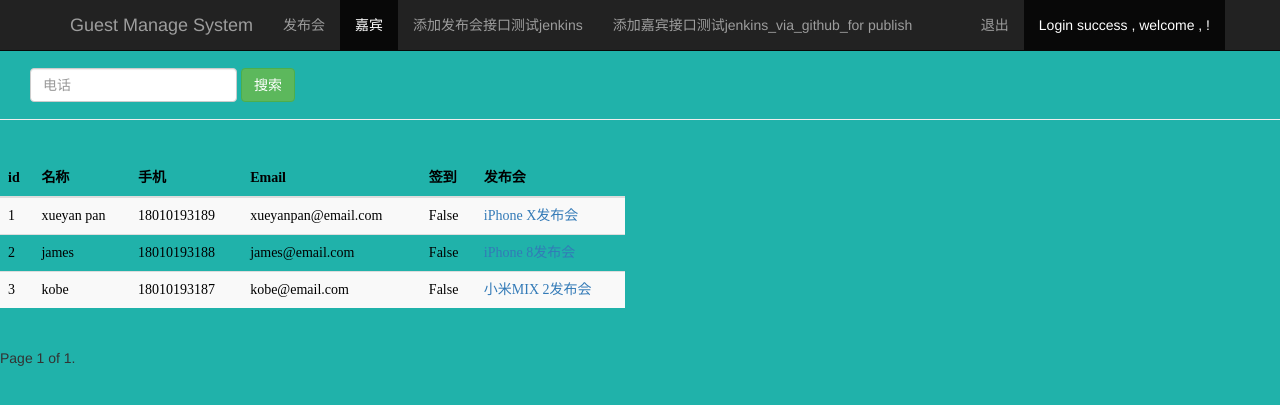
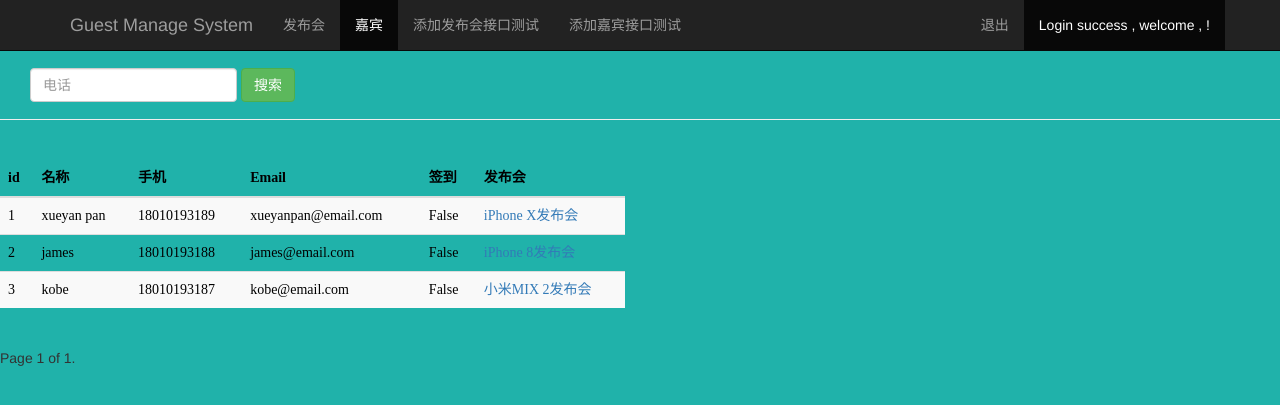
Before and after one commit to github653224/jenkins_django, a Django app: page /guest_manage/ in a window 1280 px wide. Shown: the top 405 px of the page. Run offline with Django 3.2, Linux system fonts and the light colour scheme; a user stored in the database is signed in; data comes from the database, SQL or seed files in the repository; some libraries are stand-ins or nearby versions.

Commit message:
add some info about guest_manage.hmtl

```diff
--- a/guest/sign/templates/sign/guest_manage.html
+++ b/guest/sign/templates/sign/guest_manage.html
@@ -28,8 +28,8 @@
               <ul class="nav navbar-nav">
                     <li ><a href="/event_manage/">发布会</a></li>
                     <li class="active"><a href="/guest_manage/">嘉宾</a></li>
-                    <li ><a href="#">添加发布会接口测试jenkins</a></li>
-                    <li ><a href="#">添加嘉宾接口测试jenkins_via_github_for publish</a></li>
+                    <li ><a href="#">添加发布会接口测试</a></li>
+                    <li ><a href="#">添加嘉宾接口测试</a></li>
               </ul>
               <ul class="nav navbar-nav navbar-right">
                    <li><a href="#" onclick="changebg()">{{user}}</a></li>
```
